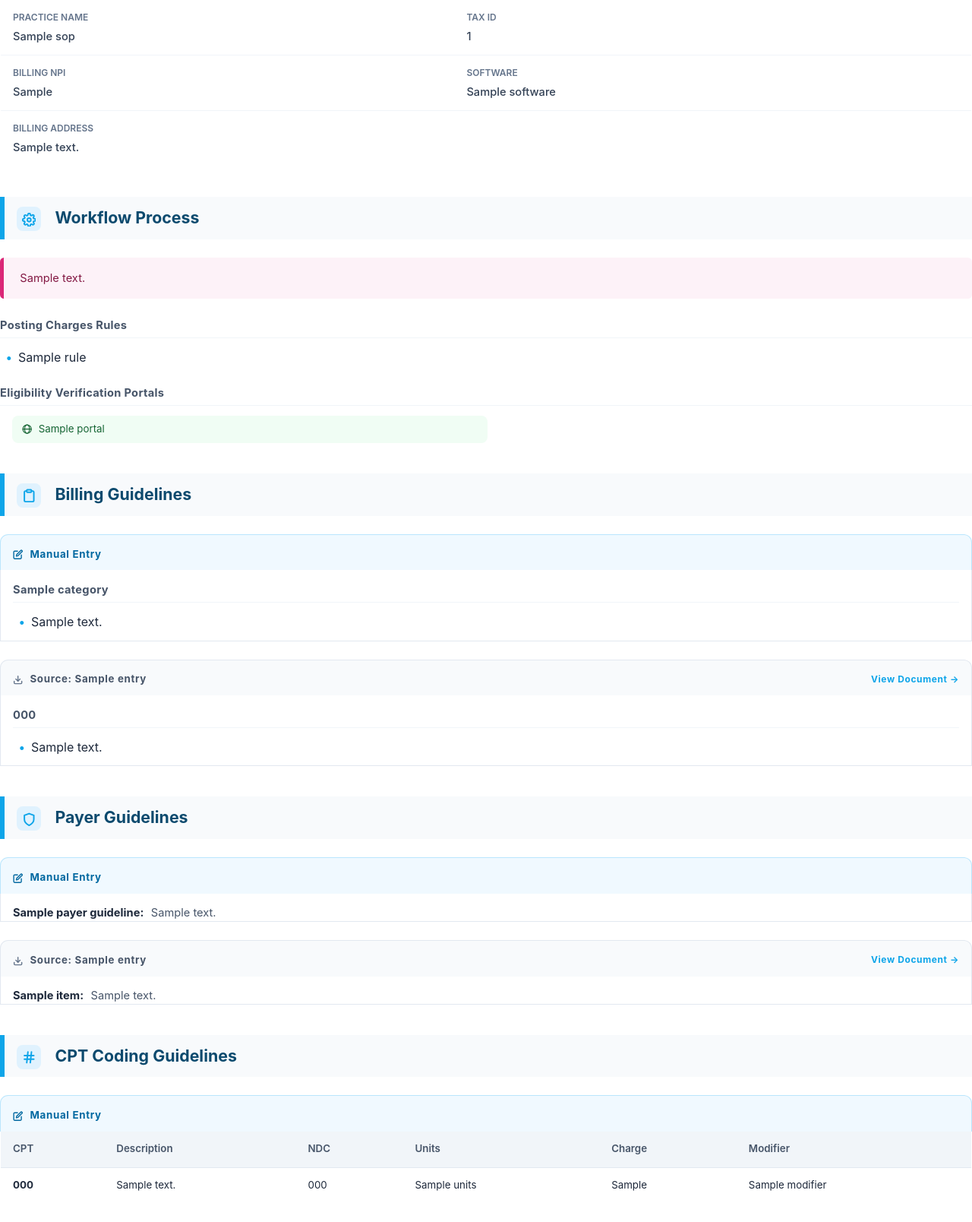
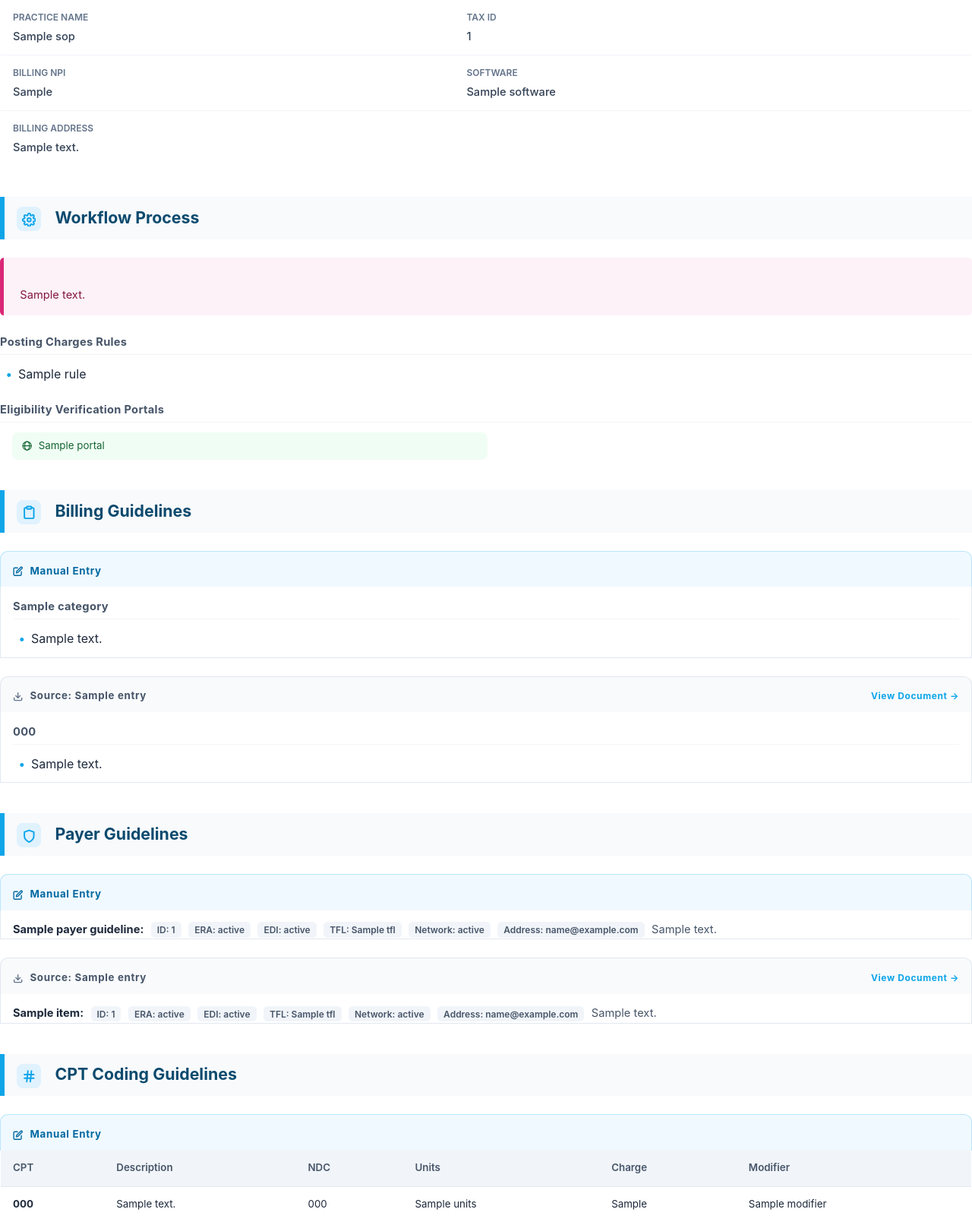
Before and after one commit to Caps-Suman/docucr-backend, a Python web app: template app/templates/sop_pdf.html in a window 1280 px wide. Shown: the part 705-2313 px from the top of the page at 76% size. Run offline with Jinja, Linux system fonts and the light colour scheme; the template is opened without the code that fills it: most values are stand-ins (such as "Sample title", 1, 10 or a date in 2020).

Commit message:
pdf html alignment fixes

```diff
--- a/app/services/sop_service.py
+++ b/app/services/sop_service.py
@@ -866,7 +866,7 @@ class SOPService:
             return result
 
         ext_billing = _ext_by_doc("billing_guidelines", lambda g: g.get("category") or g.get("rules"))
-        ext_payer   = _ext_by_doc("payer_guidelines",   lambda g: g.get("title") or g.get("description"))
+        ext_payer   = _ext_by_doc("payer_guidelines",   lambda g: g.get("title") or g.get("payerName") or g.get("payer_name") or g.get("description"))
         ext_cpt     = _ext_by_doc("coding_rules_cpt",   lambda r: r.get("cptCode") or r.get("description"))
         ext_icd     = _ext_by_doc("coding_rules_icd",   lambda r: r.get("icdCode") or r.get("description"))
 
--- a/app/templates/sop_pdf.html
+++ b/app/templates/sop_pdf.html
@@ -417,8 +417,8 @@
             <i><svg viewBox="0 0 24 24" fill="none" stroke="currentColor"><circle cx="12" cy="12" r="3"></circle><path d="M19.4 15a1.65 1.65 0 0 0 .33 1.82l.06.06a2 2 0 0 1 0 2.83 2 2 0 0 1-2.83 0l-.06-.06a1.65 1.65 0 0 0-1.82-.33 1.65 1.65 0 0 0-1 1.51V21a2 2 0 0 1-2 2 2 2 0 0 1-2-2v-.09A1.65 1.65 0 0 0 9 19.4a1.65 1.65 0 0 0-1.82.33l-.06.06a2 2 0 0 1-2.83 0 2 2 0 0 1 0-2.83l.06-.06a1.65 1.65 0 0 0 .33-1.82 1.65 1.65 0 0 0-1.51-1H3a2 2 0 0 1-2-2 2 2 0 0 1 2-2h.09A1.65 1.65 0 0 0 4.6 9a1.65 1.65 0 0 0-.33-1.82l-.06-.06a2 2 0 0 1 0-2.83 2 2 0 0 1 2.83 0l.06.06a1.65 1.65 0 0 0 1.82.33H9a1.65 1.65 0 0 0 1-1.51V3a2 2 0 0 1 2-2 2 2 0 0 1 2 2v.09a1.65 1.65 0 0 0 1 1.51 1.65 1.65 0 0 0 1.82-.33l.06-.06a2 2 0 0 1 2.83 0 2 2 0 0 1 0 2.83l-.06.06a1.65 1.65 0 0 0-.33 1.82V9a1.65 1.65 0 0 0 1.51 1H21a2 2 0 0 1 2 2 2 2 0 0 1-2 2h-.09a1.65 1.65 0 0 0-1.51 1z"></path></svg></i>
             Workflow Process
         </h2>
-        <div class="workflow-box">
-            {{ sop.workflow_process.description or '-' }}
+        <div class="workflow-box" style="white-space: pre-line;">
+            {{ (sop.workflow_process.description or '-').replace('. ', '.\n') }}
         </div>
 
         {% if sop.workflow_process.posting_charges_rules %}
@@ -514,8 +514,14 @@
             <div class="source-content" style="padding-top: 1px; border-top: none;">
             <div class="source-content-inner">
             {% for pg in sop.payer_guidelines %}
-                <div style="margin-top: 10pt; font-size: 11pt;">
-                    <strong>{{ pg.title or pg.payerName or 'Payer' }}:</strong>
+                <div style="margin-top: 10pt; font-size: 11pt; line-height: 1.6;">
+                    <strong>{{ pg.payerName or pg.title or 'Payer' }}:</strong>
+                    {% if pg.payerId %}<span style="background: #f1f5f9; color: #475569; padding: 2pt 6pt; border-radius: 4pt; font-size: 9pt; font-weight: 600; margin-left: 4pt;">ID: {{ pg.payerId }}</span>{% endif %}
+                    {% if pg.eraStatus %}<span style="background: #f1f5f9; color: #475569; padding: 2pt 6pt; border-radius: 4pt; font-size: 9pt; font-weight: 600; margin-left: 4pt;">ERA: {{ pg.eraStatus }}</span>{% endif %}
+                    {% if pg.ediStatus %}<span style="background: #f1f5f9; color: #475569; padding: 2pt 6pt; border-radius: 4pt; font-size: 9pt; font-weight: 600; margin-left: 4pt;">EDI: {{ pg.ediStatus }}</span>{% endif %}
+                    {% if pg.tfl %}<span style="background: #f1f5f9; color: #475569; padding: 2pt 6pt; border-radius: 4pt; font-size: 9pt; font-weight: 600; margin-left: 4pt;">TFL: {{ pg.tfl }}</span>{% endif %}
+                    {% if pg.networkStatus %}<span style="background: #f1f5f9; color: #475569; padding: 2pt 6pt; border-radius: 4pt; font-size: 9pt; font-weight: 600; margin-left: 4pt;">Network: {{ pg.networkStatus }}</span>{% endif %}
+                    {% if pg.mailingAddress %}<span style="background: #f1f5f9; color: #475569; padding: 2pt 6pt; border-radius: 4pt; font-size: 9pt; font-weight: 600; margin-left: 4pt;">Address: {{ pg.mailingAddress }}</span>{% endif %}
                     <span style="color: #475569; margin-left: 4pt;">{{ pg.description or '-' }}</span>
                 </div>
             {% endfor %}
@@ -539,8 +545,14 @@
             {% endif %}
             <div class="source-content-inner">
             {% for item in entry.data_items %}
-                <div style="margin-top: 10pt; font-size: 11pt;">
-                    <strong>{{ item.title or item.payerName or 'Payer' }}:</strong>
+                <div style="margin-top: 10pt; font-size: 11pt; line-height: 1.6;">
+                    <strong>{{ item.payerName or item.title or 'Payer' }}:</strong>
+                    {% if item.payerId or item.payer_id %}<span style="background: #f1f5f9; color: #475569; padding: 2pt 6pt; border-radius: 4pt; font-size: 9pt; font-weight: 600; margin-left: 4pt;">ID: {{ item.payerId or item.payer_id }}</span>{% endif %}
+                    {% if item.eraStatus or item.era_status %}<span style="background: #f1f5f9; color: #475569; padding: 2pt 6pt; border-radius: 4pt; font-size: 9pt; font-weight: 600; margin-left: 4pt;">ERA: {{ item.eraStatus or item.era_status }}</span>{% endif %}
+                    {% if item.ediStatus or item.edi_status %}<span style="background: #f1f5f9; color: #475569; padding: 2pt 6pt; border-radius: 4pt; font-size: 9pt; font-weight: 600; margin-left: 4pt;">EDI: {{ item.ediStatus or item.edi_status }}</span>{% endif %}
+                    {% if item.tfl %}<span style="background: #f1f5f9; color: #475569; padding: 2pt 6pt; border-radius: 4pt; font-size: 9pt; font-weight: 600; margin-left: 4pt;">TFL: {{ item.tfl }}</span>{% endif %}
+                    {% if item.networkStatus or item.network_status %}<span style="background: #f1f5f9; color: #475569; padding: 2pt 6pt; border-radius: 4pt; font-size: 9pt; font-weight: 600; margin-left: 4pt;">Network: {{ item.networkStatus or item.network_status }}</span>{% endif %}
+                    {% if item.mailingAddress or item.mailing_address %}<span style="background: #f1f5f9; color: #475569; padding: 2pt 6pt; border-radius: 4pt; font-size: 9pt; font-weight: 600; margin-left: 4pt;">Address: {{ item.mailingAddress or item.mailing_address }}</span>{% endif %}
                     <span style="color: #475569; margin-left: 4pt;">{{ item.description or '-' }}</span>
                 </div>
             {% endfor %}
```
